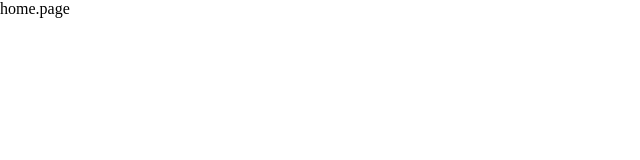
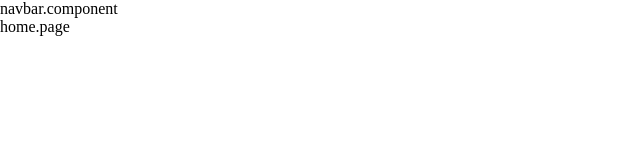
Before and after one commit to manienrico/furniture, a React (Create React App) app: page / in a window 1280 px wide. Shown: the top 160 px of the page, without its empty margins (0-640 px from the left). Built offline with nearby package versions, Linux system fonts and the light colour scheme.

Commit message:
routing definition

```diff
--- a/src/App.js
+++ b/src/App.js
@@ -3,15 +3,19 @@ import { Routes,Route } from "react-router-dom";
 
 import { About, Contact, Error, Home, Shop } from "./pages/pages";
 
+import { Navbar } from "./components/components"
 function App() {
   return (
     <div>
-      <Routes>
-        <Route path="/" element={<Home />} />
-        <Route path="shop" element={<Shop />} />
-        <Route path="about" element={<About />} />
-        <Route path="contact" element={<Contact />} />
-        <Route path="*" element={<Error />} />
+      <Routes >
+        <Route path="/" element={<Navbar />}>
+          <Route index /*path="/home"*/ element={<Home />} />
+          <Route path="shop" element={<Shop />} />
+          <Route path="about" element={<About />} />
+          <Route path="contact" element={<Contact />} />
+          <Route path="*" element={<Error />} />
+
+        </Route>
       </Routes>
     </div>
   );
--- a/src/components/navbar/navbar.component.jsx
+++ b/src/components/navbar/navbar.component.jsx
@@ -1,7 +1,12 @@
+import { Outlet,NavLink } from 'react-router-dom'
+
 import './navbar.styles.css'
 
 export default function Navbar() {
   return (
-    <div>navbar.component</div>
+    <div>
+    navbar.component
+    <Outlet />
+    </div>
   )
 }
```
Also changed, not shown: src/assets/logo.svg (added).
